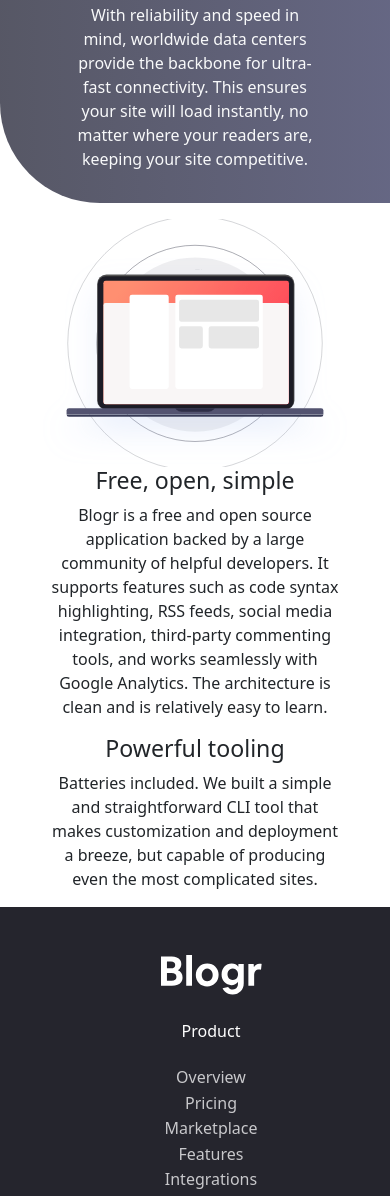
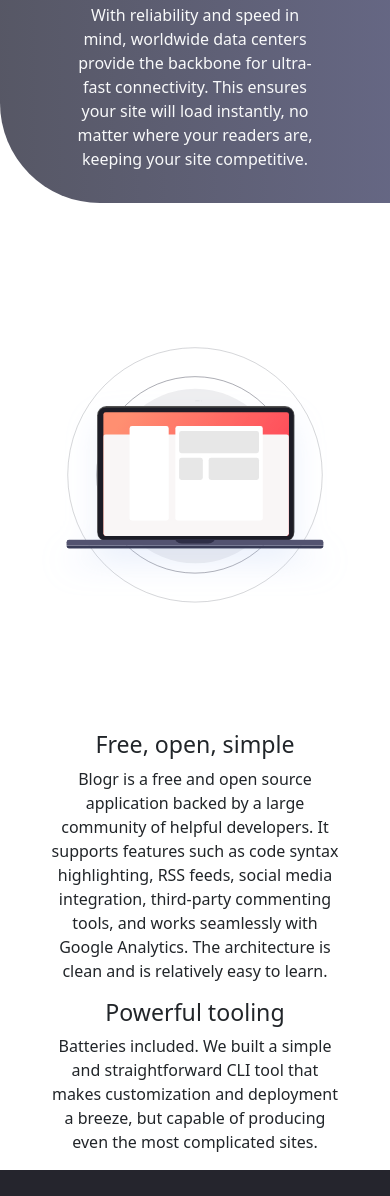
Before and after one commit to sarajlija/sarajlija-blogr-landing-page-main, a plain HTML site: page index.html in a window 390 px wide. Shown: the part 2304-3500 px from the top of the page. Drawn offline with Linux system fonts and the light colour scheme.

Commit message:
Update styles.css
update

```diff
--- a/assets/css/styles.css
+++ b/assets/css/styles.css
@@ -673,15 +673,16 @@
 @media (max-width: 1200px) {
   .text-about {
     padding: 0 3rem;
+    padding-bottom: 4rem;
   }
 
 }
 @media (max-width: 768px) {
   .container-about {
-    height: 60rem;
+    height: 100%;
     display: flex;
     flex-direction: column;
-    padding-bottom: 17rem;
+    padding-bottom: 0;
   }
   .illustration-laptop-about img {
     display: none;
@@ -696,7 +697,7 @@
   }
   .section-about {
     padding-top: 2rem;
-    height: 45rem;
+    height: 100%;
 
   }
 
@@ -715,7 +716,6 @@
 
 /*FOOTER*/
 footer {
-
   width: 100%;
   height: auto;
   background-color: hsl(240, 10%, 16%);
```
